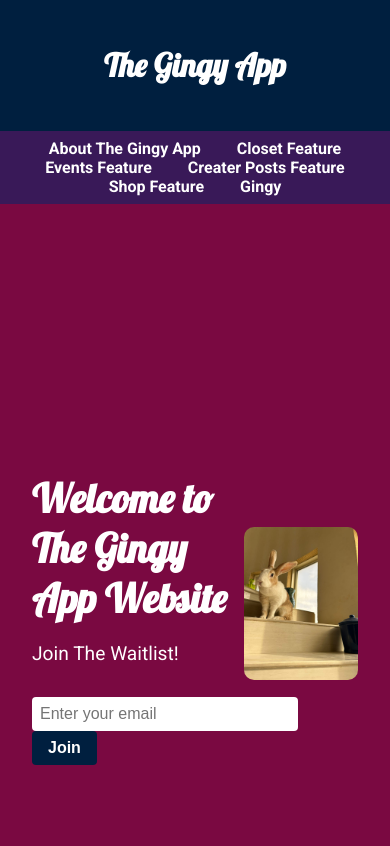
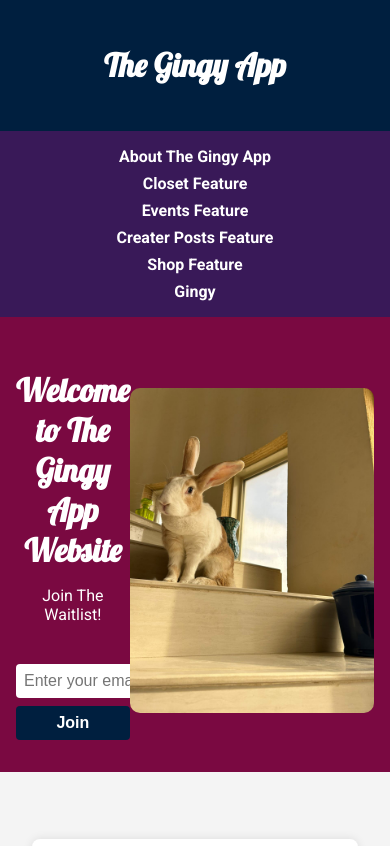
Before and after one commit to alliyaa/gingweb, a plain HTML site: page index.html in a window 390 px wide. Shown: the top 846 px of the page. Drawn offline with Linux system fonts and the light colour scheme.

Commit message:
added media query

```diff
--- a/styles.css
+++ b/styles.css
@@ -298,6 +298,7 @@ footer {
     background-color: #001f3f;
     color: #fff;
     text-align: center;
+    display: block;
     padding: 1rem 0;
 }
 
@@ -348,3 +349,62 @@ footer {
     font-size: 1rem;
     font-weight: bold;
 }
+
+/* Media Queries for Mobile Devices */
+@media (max-width: 768px) {
+    nav a {
+        display: block;
+        margin: 0.5rem 0;
+    }
+
+    .hero {
+        flex-direction: column;
+        padding: 2rem 1rem;
+        height: auto;
+    }
+
+    .hero-text {
+        max-width: 100%;
+        text-align: center;
+    }
+
+    .hero h1 {
+        font-size: 2rem;
+    }
+
+    .hero p {
+        font-size: 1rem;
+    }
+
+    .hero input[type="email"] {
+        width: 100%;
+        max-width: 100%;
+        margin: 0.5rem 0;
+    }
+
+    .hero button {
+        width: 100%;
+    }
+
+    .hero-image {
+        max-width: 100%;
+        margin-top: 1rem;
+    }
+
+    .carousel {
+        flex-direction: column;
+    }
+
+    .carousel img {
+        width: 100%;
+    }
+
+    .closet-item {
+        flex: 1 1 100%;
+    }
+
+    .theme-toggle {
+        top: 0.5rem;
+        right: 0.5rem;
+    }
+}
```
Also changed, not shown: index.html (+1 -1 lines).
